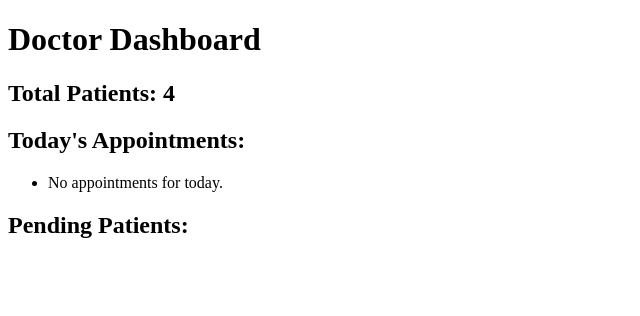
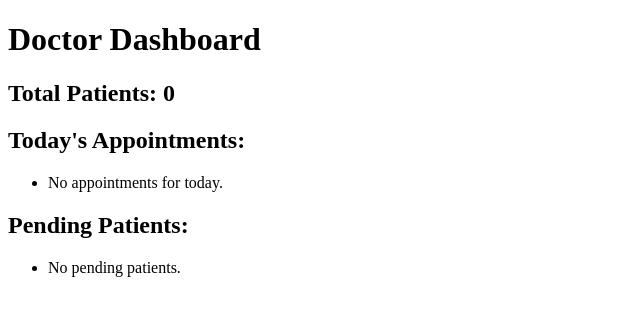
Before and after one commit to Padmasee05/proj12, a Django app: page /doctor_dashboard/ in a window 1280 px wide. Shown: the part 52-368 px from the top of the page, without its empty margins (0-640 px from the left). Run offline with Django 5.2, Linux system fonts and the light colour scheme; a user stored in the database is signed in; data comes from the database, SQL or seed files in the repository; both versions use the stored data as it was after the commit.

Commit message:
doctor dashboard functionality working now

```diff
--- a/hospital/hms/templates/doctor_dashboard.html
+++ b/hospital/hms/templates/doctor_dashboard.html
@@ -15,6 +15,7 @@
 
     <div>
         <h2>Total Patients: {{ total_patients }}</h2>
+
         <h2>Today's Appointments:</h2>
         <ul>
             {% if todays_appointments %}
@@ -25,11 +26,17 @@
                 <li>No appointments for today.</li>
             {% endif %}
         </ul>
+
         <h2>Pending Patients:</h2>
         <ul>
-            {% for patient in pending_patients %}
-                <li>{{ patient.name }}</li>
+            {% if pending_patients %}
+                {% for appointment in pending_patients %}
+                    <li>{{ appointment.patient.firstname }} {{ appointment.patient.lastname }}
+                    on {{ appointment.date }} at {{ appointment.time }}</li>
                 {% endfor %}
+            {% else %}
+                <li>No pending patients.</li>
+            {% endif %}
         </ul>
     </div>
 </body>
--- a/hospital/hms/views.py
+++ b/hospital/hms/views.py
@@ -150,15 +150,28 @@ def patient_welcome_view(request):
 
 
 def doctor_dashboard(request):
-    # Calculate total patients
-    total_patients = Patient.objects.count()
+    # Get the logged-in doctor's instance
+    today = datetime.date.today()
 
-    # Assuming that "pending patients" are those who have a pending appointment
-    pending_patients = Appointment.objects.filter(status='pending',
-                                                  doctor=request.user.doctor)
+    # Calculate total patients who have appointments from today onward
+    total_patients = Appointment.objects.filter(
+        doctor=request.user.doctor,
+        date__gte=today
+    ).values('patient').distinct().count()
 
+    # Pending patients are those with a pending appointment status
+    pending_patients = Appointment.objects.filter(
+        status='pending',
+        doctor=request.user.doctor,
+        date__gte=today
+        # To ensure only upcoming pending appointments are shown
+    )
+
+    # Today's appointments
     todays_appointments = Appointment.objects.filter(
-        date=datetime.date.today(), doctor=request.user.doctor)
+        date=today,
+        doctor=request.user.doctor
+    )
 
     context = {
         'total_patients': total_patients,
@@ -265,22 +278,3 @@ def get_availability_by_doctor_date(request):
              start_time, end_time in availability]
 
     return JsonResponse(slots, safe=False)
-
-
-# def fetch_time_slots(request):
-#     date = request.GET.get('date')  # Get the selected date
-#     doctor_id = request.GET.get('doctor_id')  # Get the selected doctor ID
-#
-#     if date and doctor_id:
-#         # Fetch availability for the given doctor and date
-#         availability = DoctorAvailability.objects.filter(
-#             doctor_id=doctor_id,
-#             date=date
-#         ).values_list('slot_start', 'slot_end')
-#
-#         # Convert to a list of strings in "HH:MM-HH:MM" format
-#         slots = [f"{start.strftime('%H:%M')}-{end.strftime('%H:%M')}" for start, end in availability]
-#
-#         return JsonResponse({'slots': slots})
-#     return JsonResponse({'slots': []})
-#
```
Also changed, not shown: hospital/db.sqlite3. Lines whose indentation alone changed are shown as unchanged.
